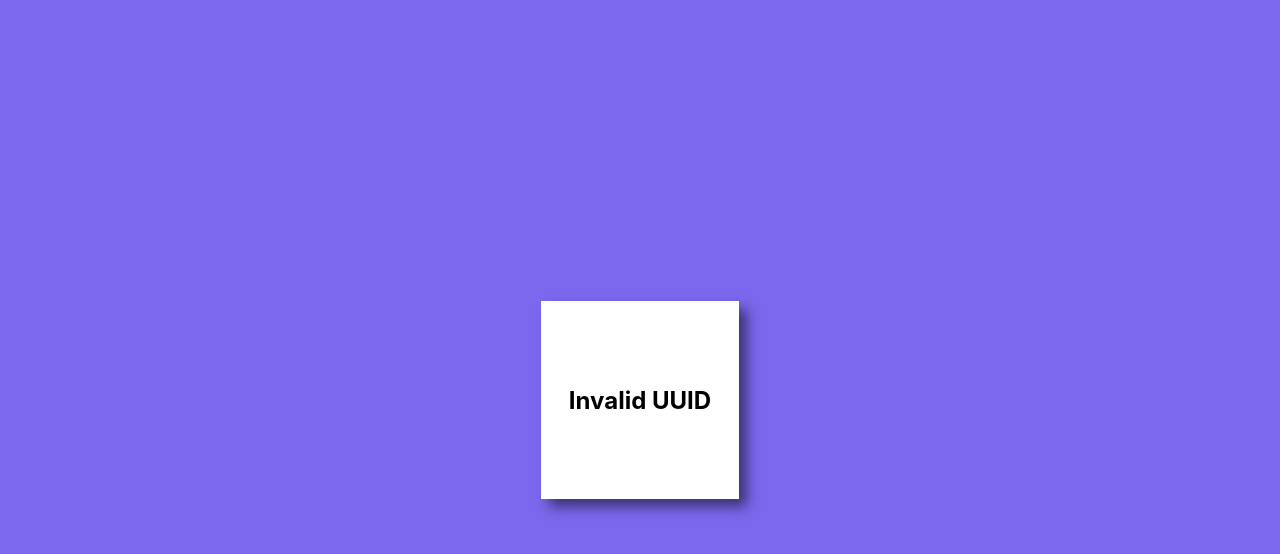
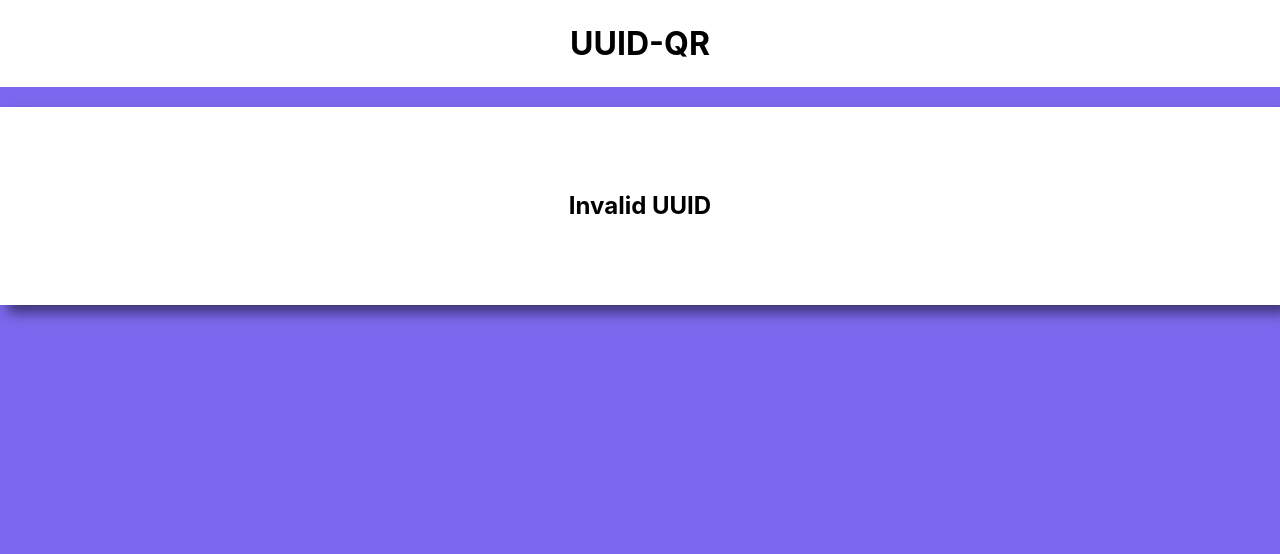
Before and after one commit to hguiney/uuid-qr, a React (Create React App) app in the folder qr-app/: page / in a window 1280 px wide. Shown: the top 554 px of the page. Built offline with nearby package versions, Linux system fonts and the light colour scheme.

Commit message:
Add header; change package name; restructure CSS

```diff
--- a/qr-app/package.json
+++ b/qr-app/package.json
@@ -1,5 +1,5 @@
 {
-  "name": "qr-app",
+  "name": "uuid-qr",
   "version": "0.1.0",
   "private": true,
   "dependencies": {
--- a/qr-app/src/components/App.css
+++ b/qr-app/src/components/App.css
@@ -1,14 +1,20 @@
-* {
-  box-sizing: border-box;
+.App {
+  height: 100%;
+  /* margin-top: -5.4rem; */
+  display: flex;
+  flex-direction: column;
 }
-
-.--center {
-  display: flex;
-  align-items: center;
-  justify-content: center;
-}
-
-.App {
-  height: 100vh;
-  background-color: mediumslateblue
-}
+  .App__header,
+  .App__footer {
+    padding: 1.5rem 0;
+  }
+  .App__header {
+    background-color: white;
+    text-align: center;
+  }
+  .App__heading {
+    margin: 0;
+  }
+  .App__content {
+    flex: 1;
+  }
--- a/qr-app/src/components/App.js
+++ b/qr-app/src/components/App.js
@@ -42,11 +42,18 @@ class App extends React.Component {
 
   render() {
     return (
-      <main className="App --center">{
-        this.uuidIsValid()
-          ? <QR className="QR --center" linkTo={ this.getLinkUrl() } />
-          : <h2 className="QR --center">Invalid UUID</h2>
-      }</main>
+      <div className="App">
+        <header className="App__header">
+          <h1 className="App__heading">UUID-QR</h1>
+        </header>
+        <main className="App__content">
+        {
+          this.uuidIsValid()
+            ? <QR className="QR center-hv" linkTo={ this.getLinkUrl() } />
+            : <h2 className="QR center-hv">Invalid UUID</h2>
+        }
+        </main>
+      </div>
     );
   }
 }
--- a/qr-app/src/index.css
+++ b/qr-app/src/index.css
@@ -1,3 +1,8 @@
+/* Top-level */
+* {
+  box-sizing: border-box;
+}
+
 body {
   margin: 0;
   padding: 0;
@@ -6,9 +11,31 @@ body {
     sans-serif;
   -webkit-font-smoothing: antialiased;
   -moz-osx-font-smoothing: grayscale;
+  height: 100vh;
+  background-color: mediumslateblue
 }
 
+#root {
+  height: 100%;
+}
+
+/* Built-in Elements */
 code {
   font-family: source-code-pro, Menlo, Monaco, Consolas, "Courier New",
     monospace;
 }
+
+/* Utility Classes */
+.center-v,
+.center-h,
+.center-hv {
+  display: flex;
+}
+.center-v,
+.center-hv {
+  align-items: center;
+}
+.center-h,
+.center-hv {
+  justify-content: center;
+}
```
Also changed, not shown: qr-app/src/components/QR.js (+8 -1 lines).
